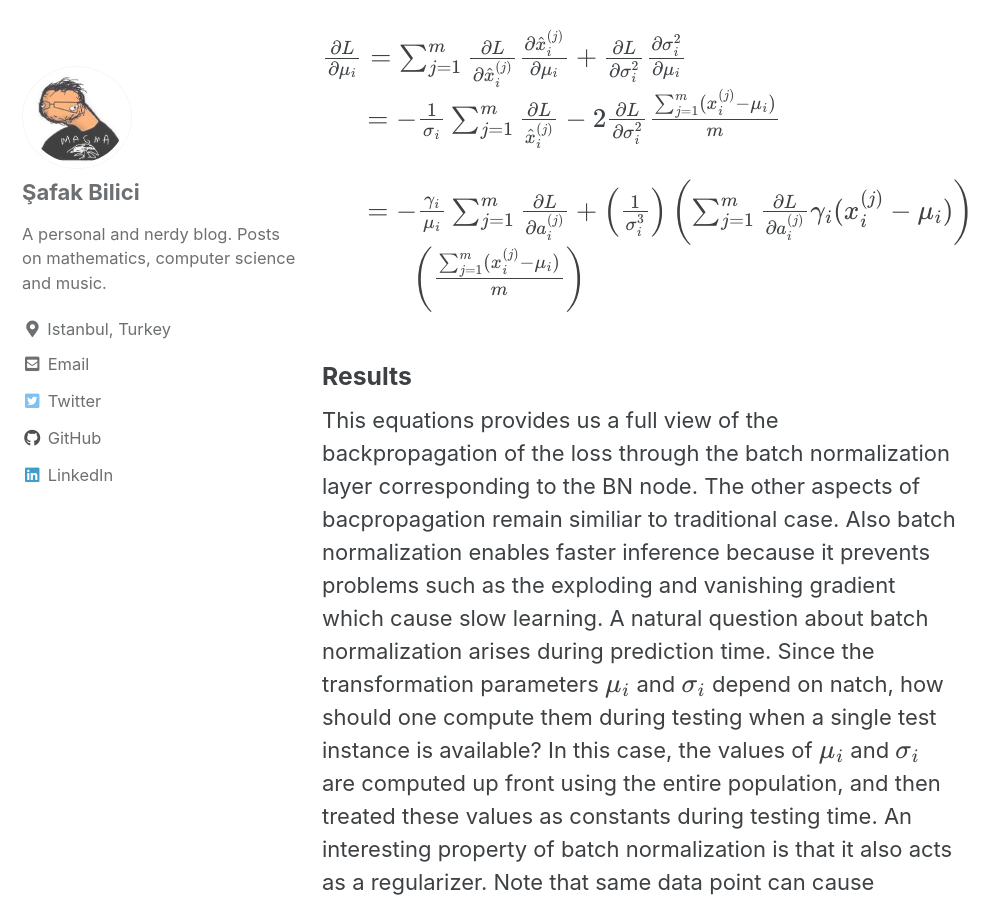
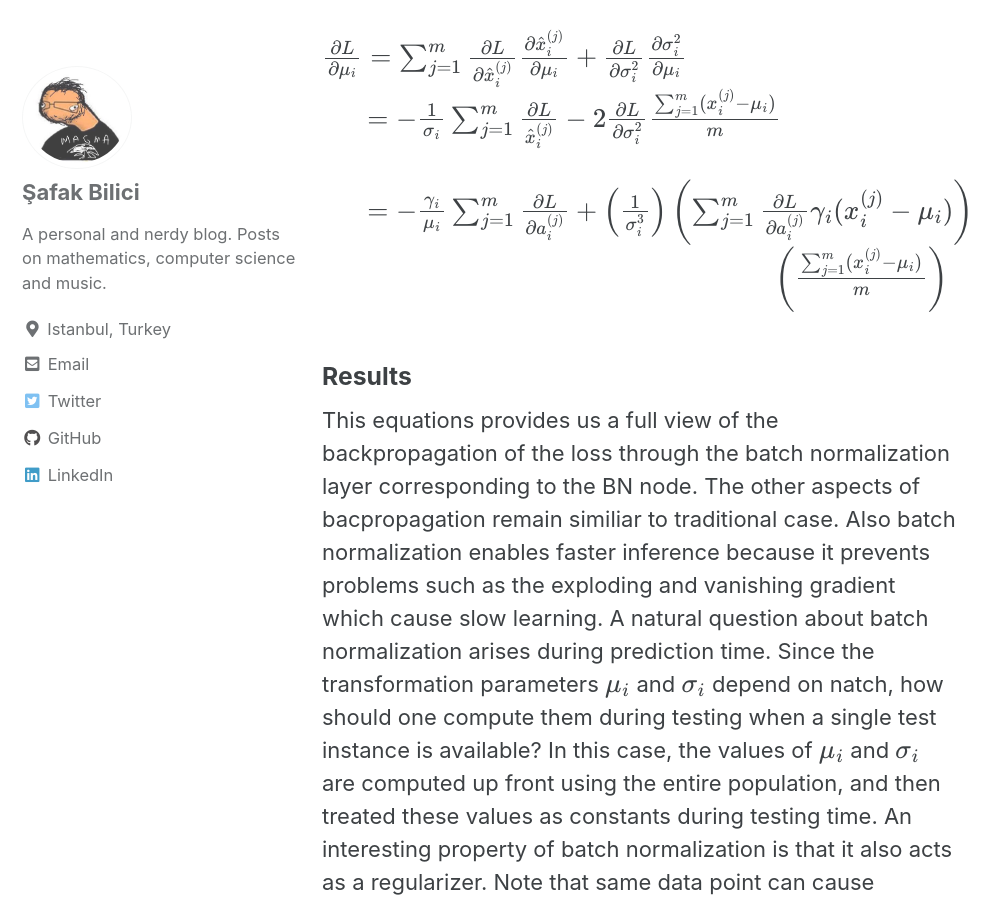
Before and after one commit to safakkbilici/safakkbilici.github.io, a Jekyll site: the page built from _posts/2020-07-08-gradient-for-bn.md, in a window 1280 px wide and 900 px high, scrolled down 4353 px. Shown: the whole window, without its empty margins (0-1008 px from the left). Built offline with Jekyll 4.4.1, drawn with Linux system fonts in a browser that asks for light colours; cached includes are drawn as plain includes; formulas are drawn with MathJax 3.

Commit message:
Batch normalization

```diff
--- a/_posts/2020-07-08-gradient-for-bn.md
+++ b/_posts/2020-07-08-gradient-for-bn.md
@@ -51,7 +51,7 @@ $$\frac{\partial L}{\partial \mu_i} = \sum_{j=1}^{m} \frac{\partial L}{\partial
 $$\;\;\;\;\;\;= -\frac{1}{\sigma_i}\sum_{j=1}^{m}\frac{\partial L }{\hat{x}_i^{(j)}}-2\frac{\partial L}{\partial \sigma_i^2}\frac{\sum_{j=1}^{m}(x_i^{(j)} - \mu_i)}{m}$$
 
 $$\;\;\;\;\;\;=-\frac{\gamma_i}{\mu_i}\sum_{j=1}^{m}\frac{\partial L}{\partial a_i^{(j)}}+\left(\frac{1}{\sigma_i^3}\right)\left(\sum_{j=1}^{m}\frac{\partial L}{\partial a_i^{(j)}}\gamma_i(x_i^{(j)} - \mu_i)\right)$$
-$$\;\;\;\;\;\;\;\;\;\;\;\;\left(\frac{\sum_{j=1}^{m}(x_i^{(j)} - \mu_i)}{m}\right)$$
+$$\;\;\;\;\;\;\;\;\;\;\;\;\;\;\;\;\;\;\;\;\;\;\;\;\;\;\;\;\;\;\;\;\;\;\;\;\;\;\;\;\;\;\;\;\;\;\;\;\;\;\;\;\;\;\;\;\;\;\;\;\left(\frac{\sum_{j=1}^{m}(x_i^{(j)} - \mu_i)}{m}\right)$$
 
 ### Results
 
```
